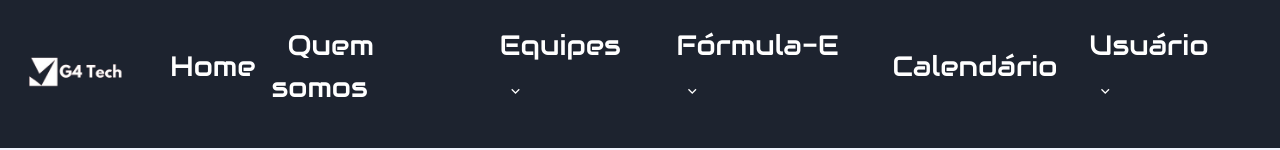
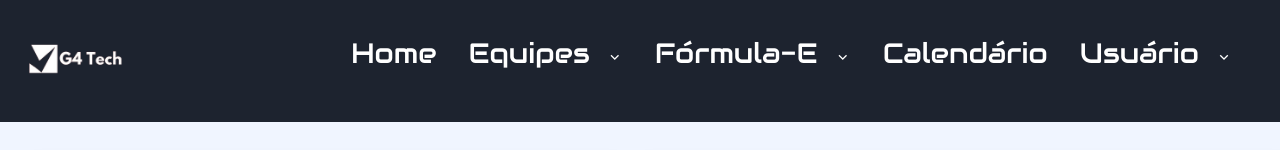
Before and after one commit to Geral-cp-s/Sprint3-Web, a React (Vite) app: page /forum in a window 1280 px wide. Shown: the top 150 px of the page. Built offline with nearby package versions, Linux system fonts and the light colour scheme; data requests are answered from the project's data file.

Commit message:
Arrumando quem somos

```diff
--- a/src/components/Header.jsx
+++ b/src/components/Header.jsx
@@ -33,7 +33,7 @@ const Header = () => {
       <header className="header">
         <nav className="nav-container">
           <div className="nav__data">
-            <Link to="/" className="nav__logo">
+            <Link to="/quem-somos" className="nav__logo">
               <img src="/img/G4_Tech-branco.png" alt="Logo" />
             </Link>
 
@@ -49,7 +49,6 @@ const Header = () => {
           <div ref={menuRef} className={`nav__menu ${menuOpen ? 'show-menu' : ''}`} id="nav-menu">
             <ul className="nav__list">
               <li><Link to="/" className="nav__link" onClick={() => setMenuOpen(false)}>Home</Link></li>
-              <li><Link to="/quem-somos" className="nav__link" onClick={() => setMenuOpen(false)}>Quem somos</Link></li>
               <li className="dropdown__item">
                 <div className="nav__link">
                   Equipes <i className="ri-arrow-down-s-line dropdown__arrow"></i>
--- a/src/components/styledHeader.js
+++ b/src/components/styledHeader.js
@@ -127,6 +127,7 @@ export const HeaderMenu = styled.nav`
       max-height: 80vh; /* Limita a altura para não cobrir toda a tela */
       overflow-y: auto; /* Permite rolagem se necessário */
       z-index: 1000; /* Z-index alto para sobrepor outros elementos */
+
     }
 
     .nav__menu.show-menu {
@@ -136,10 +137,12 @@ export const HeaderMenu = styled.nav`
     .nav__list {
       flex-direction: column; /* Coluna no mobile */
       list-style: none;
+
     }
 
     .nav__link {
       padding: 1rem;
+
     }
 
     .dropdown__menu {
```
